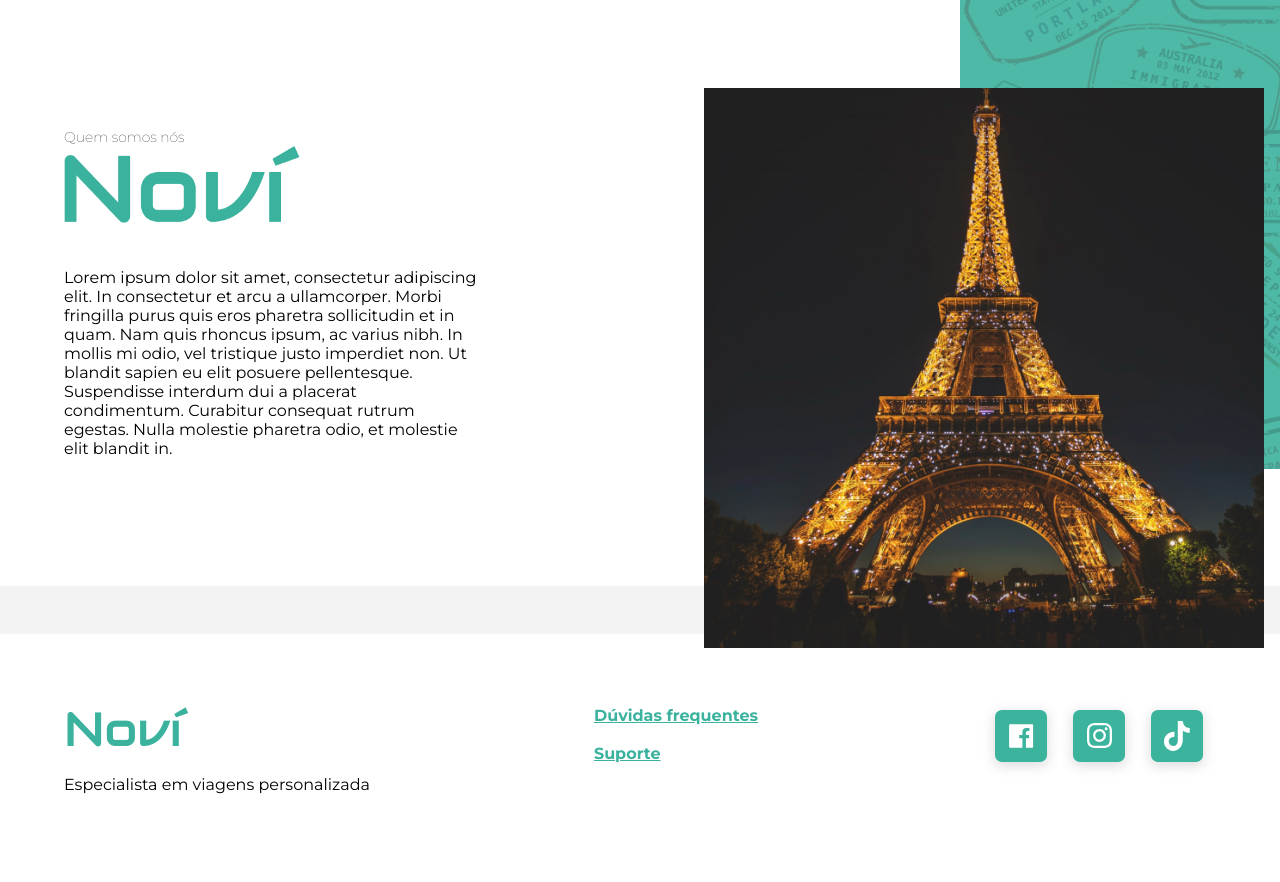
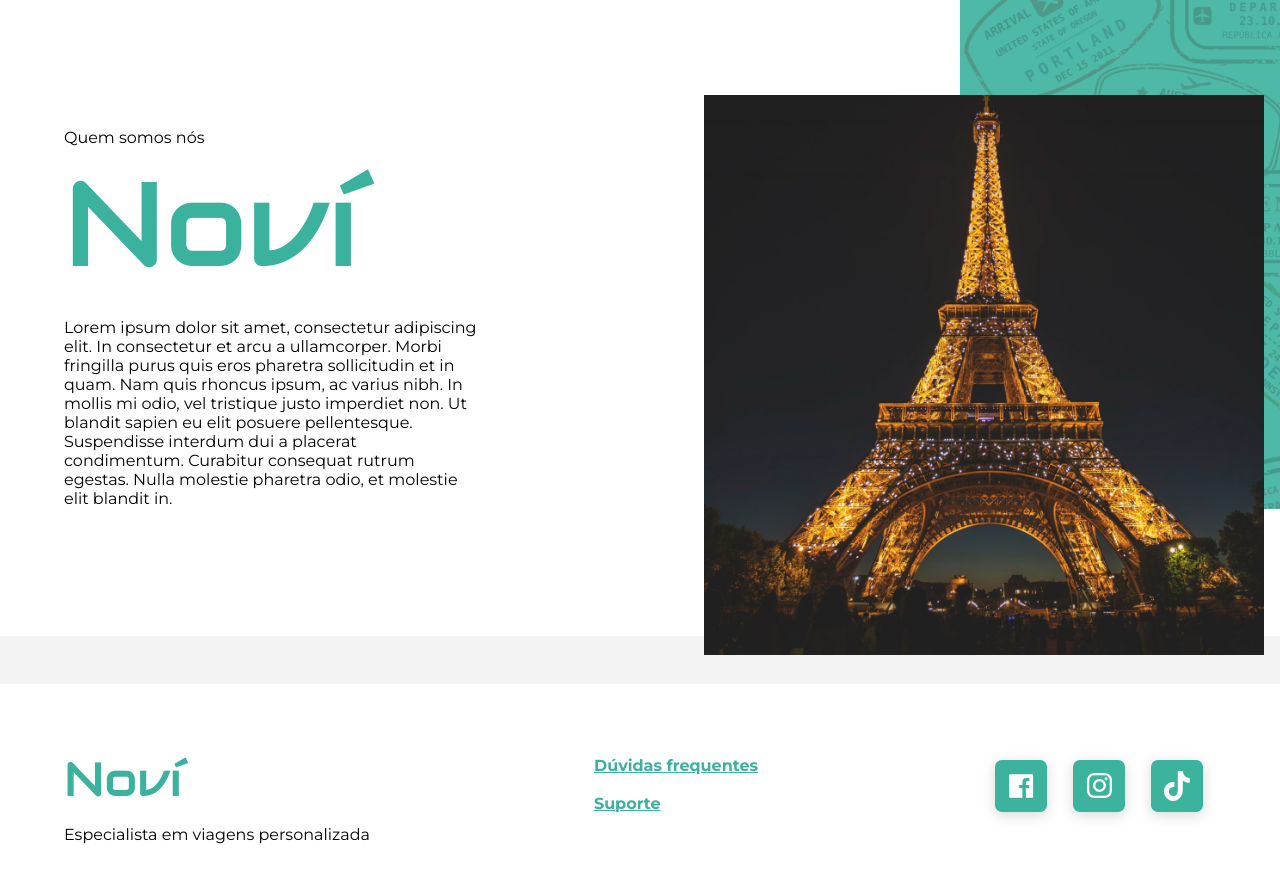
Before and after one commit to StartFuture/novi-frontend, a React (Create React App) app: page / in a window 1280 px wide. Shown: the part 800-1682 px from the top of the page. Before the commit the page ends 1658 px from the top, so only its background shows below. Built offline with nearby package versions, Linux system fonts and the light colour scheme; no server answers.

Commit message:
fix(lpUs): Removing logo image

```diff
--- a/src/pages/landingPage/assets/css/landingPageUs.css
+++ b/src/pages/landingPage/assets/css/landingPageUs.css
@@ -15,21 +15,23 @@
 
 .h4AboutUs {
     font-family: 'Montserrat', sans-serif;
-    font-weight: 300;
+    font-weight: 400;
     color: #000;
-    font-size: 14px;
+    font-size: 16px;
 }
 
-.LogoNoviUs {
-    width: 40%;
-    height: 40%;
+#noviLogoUs {
+    font-family: 'Audiowide', cursive;
+    color: #3BB29D;
+    font-size: 120px;
+    font-weight: 400;
 }
 
 .descriptionUs {
     font-family: 'Montserrat', sans-serif;
     font-weight: 400;
     font-size: 16px;
-    margin-top: 7%;
+    margin-top: 3%;
     width: 70%;
 }
 
--- a/src/pages/landingPage/components/landingPageUs.jsx
+++ b/src/pages/landingPage/components/landingPageUs.jsx
@@ -1,7 +1,6 @@
 import React from "react";
 
 import '../assets/css/landingPageUs.css'
-import LogoNoviUs from '../assets/img/LogoNoviUs.png'
 import LpUs from '../assets/img/lpUs.png'
 
 
@@ -10,7 +9,7 @@ function LandingPageUs(){
         <div className="LPUs">
             <div className="LpUsText">
                 <h4 className="h4AboutUs">Quem somos nós</h4>
-                <img className="LogoNoviUs" src={LogoNoviUs} alt="Logo Novi"/>
+                <h1 id="noviLogoUs"> Noví </h1>
                 <p className="descriptionUs">
                     Lorem ipsum dolor sit amet, consectetur adipiscing elit. In consectetur et arcu a ullamcorper.
                     Morbi fringilla purus quis eros pharetra sollicitudin et in quam. Nam quis rhoncus ipsum, ac varius nibh.
```
Also changed, not shown: src/pages/landingPage/assets/img/LogoNoviUs.png (deleted).
